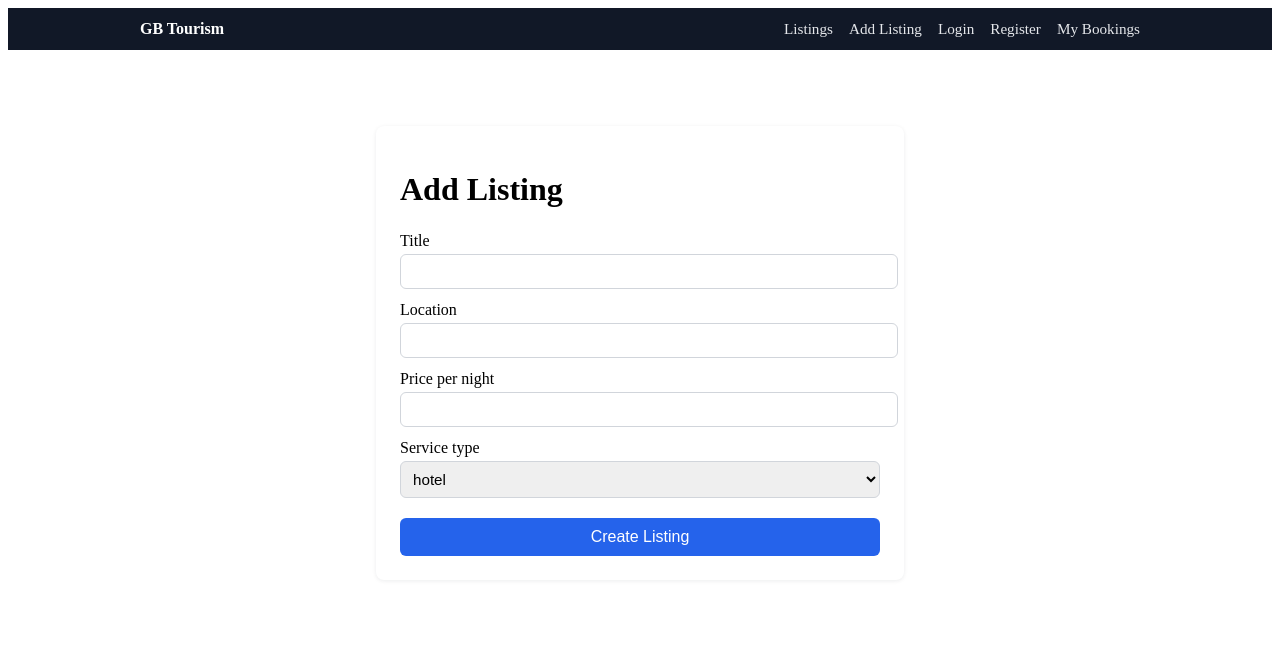
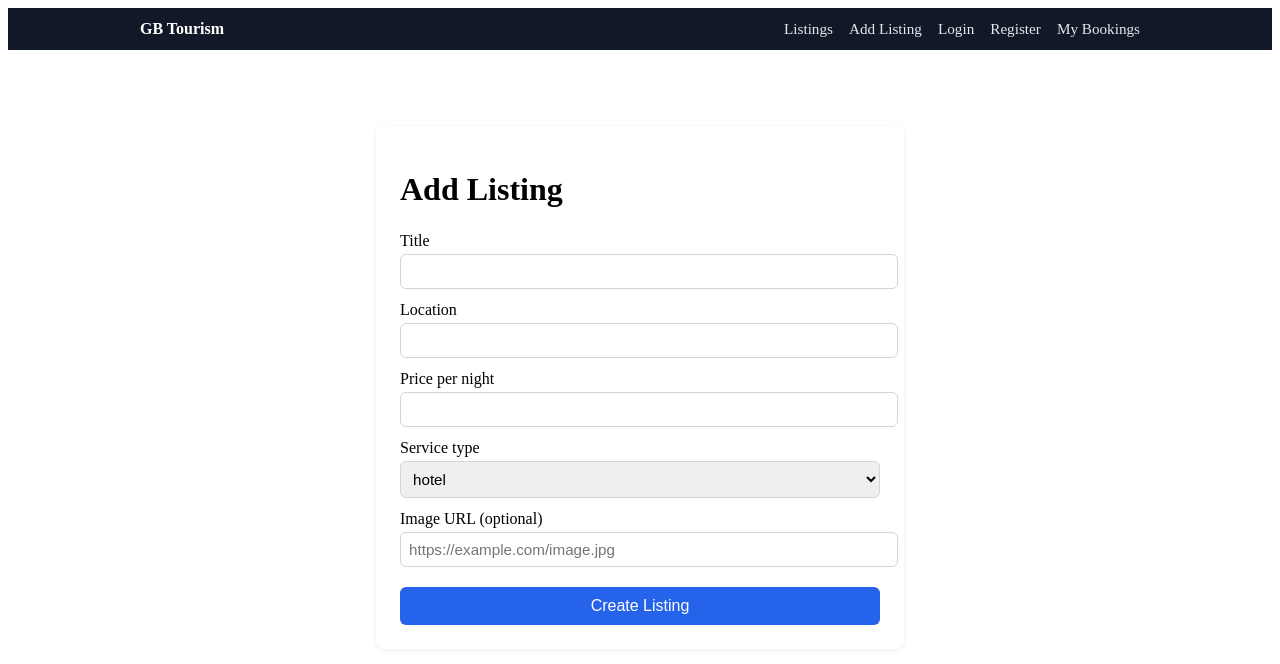
Before and after one commit to MaaziAli/gb-tourism-fyp, a React (Vite) app in the folder frontend/: page /add-listing in a window 1280 px wide. Shown: the top 664 px of the page. Built offline with nearby package versions, Linux system fonts and the light colour scheme.

Commit message:
Add image Support to Listings.

```diff
--- a/frontend/src/pages/AddListing.jsx
+++ b/frontend/src/pages/AddListing.jsx
@@ -6,6 +6,7 @@ function AddListing() {
   const [location, setLocation] = useState('')
   const [pricePerNight, setPricePerNight] = useState('')
   const [serviceType, setServiceType] = useState('hotel')
+  const [imageUrl, setImageUrl] = useState('')
   const [message, setMessage] = useState('')
   const [error, setError] = useState('')
 
@@ -20,12 +21,14 @@ function AddListing() {
         location,
         price_per_night: Number(pricePerNight),
         service_type: serviceType,
+        image_url: imageUrl || null,
       })
       setMessage('Listing created successfully')
       setTitle('')
       setLocation('')
       setPricePerNight('')
       setServiceType('hotel')
+      setImageUrl('')
     } catch (err) {
       console.error('Failed to create listing', {
         message: err.message,
@@ -140,6 +143,24 @@ function AddListing() {
           </select>
         </div>
 
+        <div style={{ display: 'flex', flexDirection: 'column', gap: '4px' }}>
+          <label htmlFor="imageUrl">Image URL (optional)</label>
+          <input
+            id="imageUrl"
+            type="url"
+            value={imageUrl}
+            onChange={(e) => setImageUrl(e.target.value)}
+            placeholder="https://example.com/image.jpg"
+            style={{
+              padding: '8px',
+              fontSize: '0.95rem',
+              borderRadius: '6px',
+              border: '1px solid #d1d5db',
+              width: '100%',
+            }}
+          />
+        </div>
+
         <button
           type="submit"
           style={{
--- a/frontend/src/pages/Listings.jsx
+++ b/frontend/src/pages/Listings.jsx
@@ -30,7 +30,7 @@ function Listings() {
   const cardStyle = {
     backgroundColor: '#ffffff',
     borderRadius: '8px',
-    padding: '16px 20px',
+    padding: '0 0 16px 0',
     marginBottom: '16px',
     boxShadow: '0 1px 4px rgba(15, 23, 42, 0.08)',
     display: 'flex',
@@ -69,6 +69,30 @@ function Listings() {
       <div>
         {listings.map((listing) => (
           <div key={listing.id} style={cardStyle}>
+            <div
+              style={{
+                width: '100%',
+                height: '200px',
+                overflow: 'hidden',
+                borderTopLeftRadius: '8px',
+                borderTopRightRadius: '8px',
+              }}
+            >
+              <img
+                src={
+                  listing.image_url ||
+                  'https://via.placeholder.com/800x200?text=Tourism+Listing'
+                }
+                alt={listing.title}
+                style={{
+                  width: '100%',
+                  height: '100%',
+                  objectFit: 'cover',
+                  display: 'block',
+                }}
+              />
+            </div>
+            <div style={{ padding: '16px 20px', display: 'flex', flexDirection: 'column', gap: '6px' }}>
               <h2 style={{ margin: 0, fontSize: '1.25rem' }}>{listing.title}</h2>
               <p style={{ margin: 0 }}>
                 <strong>Location:</strong> {listing.location}
@@ -79,6 +103,7 @@ function Listings() {
               <p style={{ margin: 0 }}>
                 <strong>Service:</strong> {listing.service_type}
               </p>
+            </div>
             <div style={{ marginTop: '12px' }}>
               <button
                 type="button"
```
Lines whose indentation alone changed are shown as unchanged.
